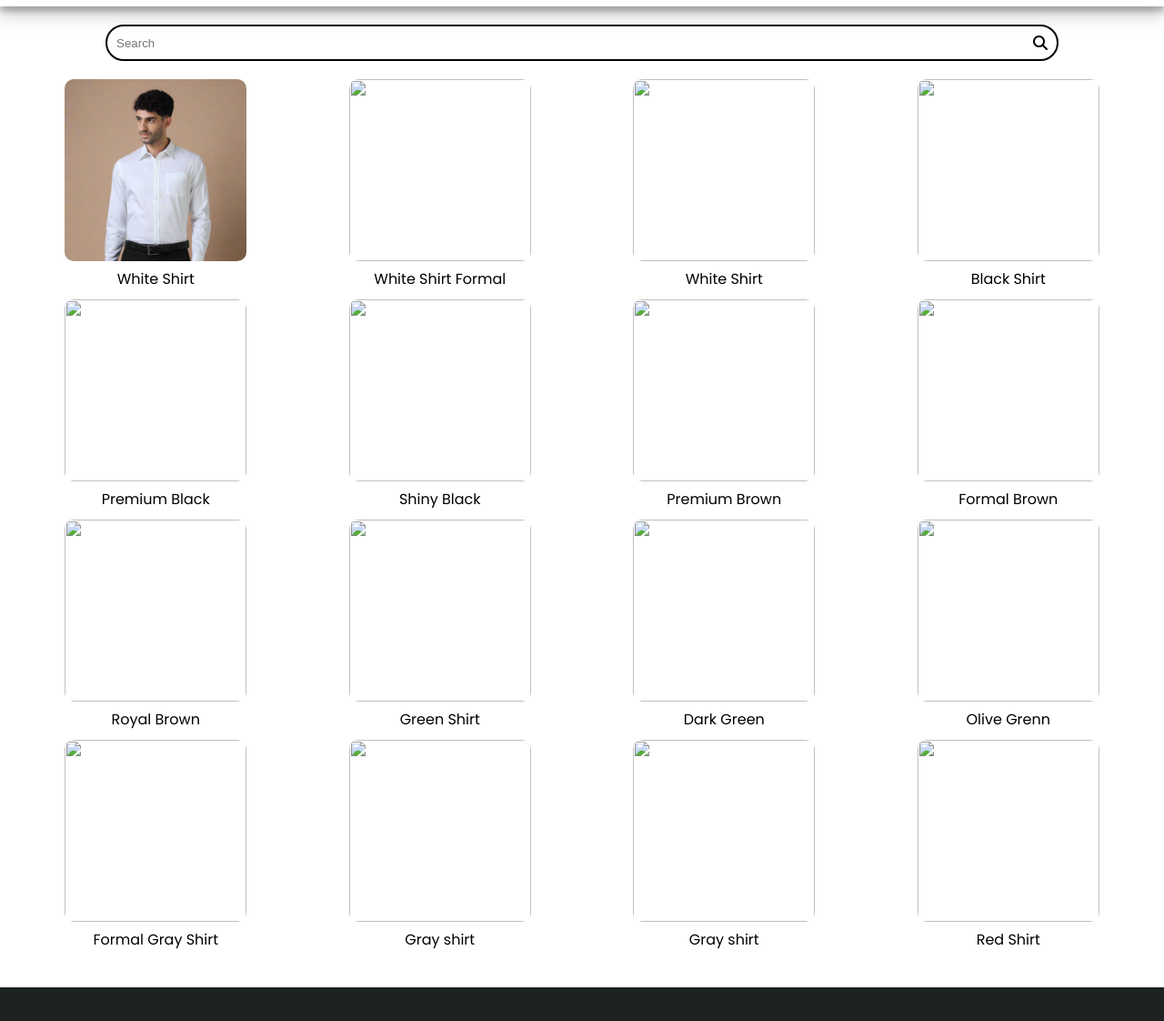
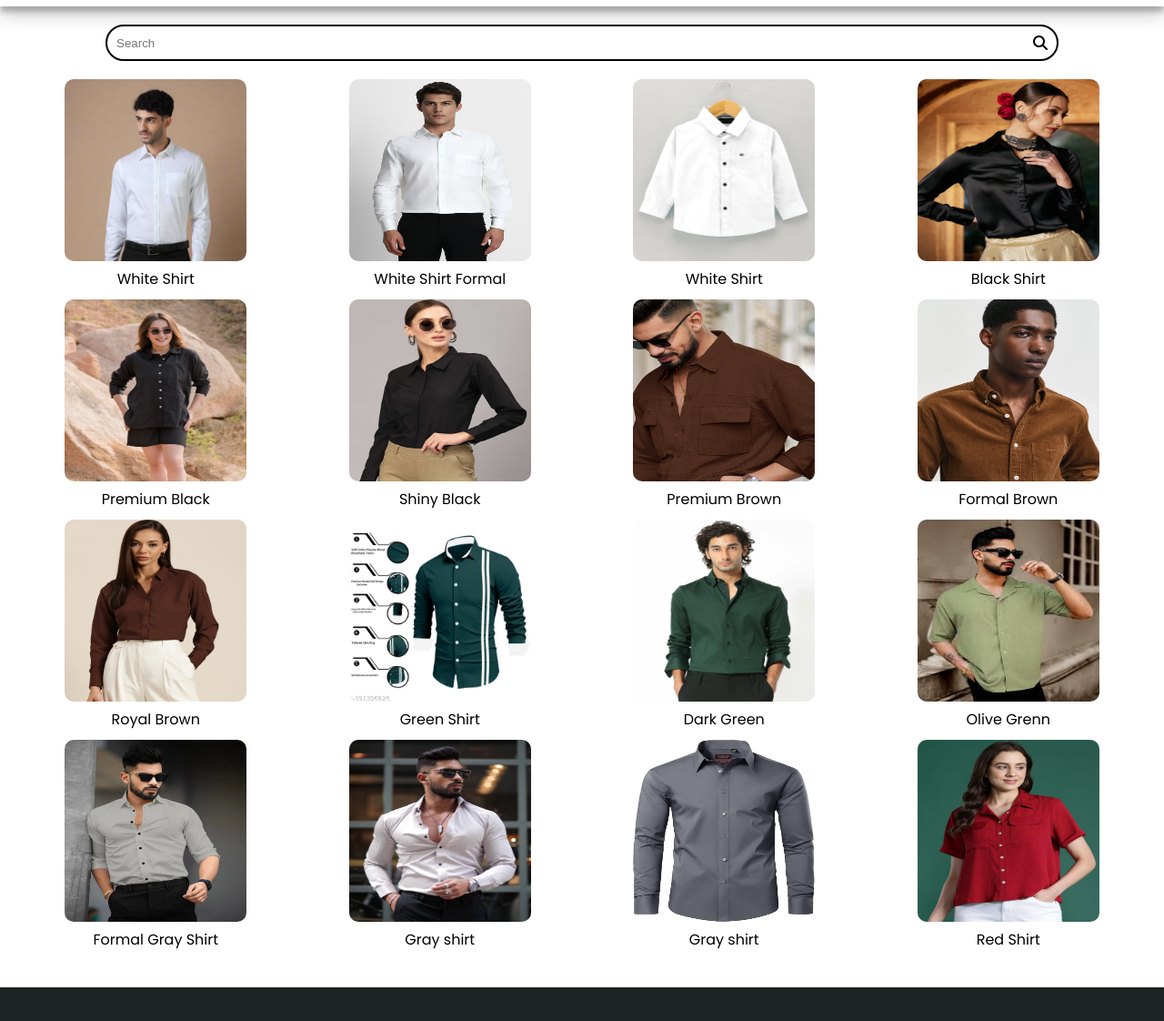
Before and after one commit to Sudhakar187/E-commerce, a plain HTML site: page collection.html in a window 1280 px wide. Shown: the part 48-1170 px from the top of the page at 91% size. Drawn offline with Linux system fonts and the light colour scheme.

Commit message:
Update collection.html

```diff
--- a/collection.html
+++ b/collection.html
@@ -61,63 +61,63 @@
                 <p>White Shirt</p>
             </div>
             <div class="products-box">
-                <img src="images for E/white2.avif" height="200px" width="200px">
+                <img src="white2.avif" height="200px" width="200px">
                 <p>White Shirt Formal</p>
             </div>
             <div class="products-box">
-                <img src="images for E/white3.webp" height="200px" width="200px">
+                <img src="white3.webp" height="200px" width="200px">
                 <p>White Shirt</p>
             </div>
             <div class="products-box">
-                <img src="images for E/black1.webp" height="200px" width="200px">
+                <img src="black1.webp" height="200px" width="200px">
                 <p>Black Shirt</p>
             </div>
             <div class="products-box">
-                <img src="images for E/BLACK2.webp" height="200px" width="200px">
+                <img src="BLACK2.webp" height="200px" width="200px">
                 <p>Premium Black</p>
             </div>
             <div class="products-box">
-                <img src="images for E/black3.jpg" height="200px" width="200px">
+                <img src="black3.jpg" height="200px" width="200px">
                 <p>Shiny Black</p>
             </div>
             <div class="products-box">
-                <img src="images for E/brown1.webp" height="200px" width="200px">
+                <img src="brown1.webp" height="200px" width="200px">
                 <p>Premium Brown</p>
             </div>
             <div class="products-box">
-                <img src="images for E/bronw2.webp" height="200px" width="200px">
+                <img src="bronw2.webp" height="200px" width="200px">
                 <p>Formal Brown</p>
             </div>
             <div class="products-box">
-                <img src="images for E/brown3.jpg" height="200px" width="200px">
+                <img src="brown3.jpg" height="200px" width="200px">
                 <p>Royal Brown</p>
             </div>
             <div class="products-box">
-                <img src="images for E/green.webp" height="200px" width="200px">
+                <img src="green.webp" height="200px" width="200px">
                 <p>Green Shirt</p>
             </div>
             <div class="products-box">
-                <img src="images for E/darkgreen.webp" height="200px" width="200px">
+                <img src="darkgreen.webp" height="200px" width="200px">
                 <p>Dark Green</p>
             </div>
             <div class="products-box">
-                <img src="images for E/olive green.jpeg" height="200px" width="200px">
+                <img src="olive green.jpeg" height="200px" width="200px">
                 <p>Olive Grenn</p>
             </div>
             <div class="products-box">
-                <img src="images for E/gray1.webp" height="200px" width="200px">
+                <img src="gray1.webp" height="200px" width="200px">
                 <p>Formal Gray Shirt</p>
             </div>
             <div class="products-box">
-                <img src="images for E/gray2.webp" height="200px" width="200px">
+                <img src="gray2.webp" height="200px" width="200px">
                 <p>Gray shirt</p>
             </div>
             <div class="products-box">
-                <img src="images for E/gray3.jpg" height="200px" width="200px">
+                <img src="gray3.jpg" height="200px" width="200px">
                 <p>Gray shirt</p>
             </div>
             <div class="products-box">
-                <img src="images for E/red.jpg" height="200px" width="200px">
+                <img src="red.jpg" height="200px" width="200px">
                 <p>Red Shirt</p>
             </div>
         </div>
```
